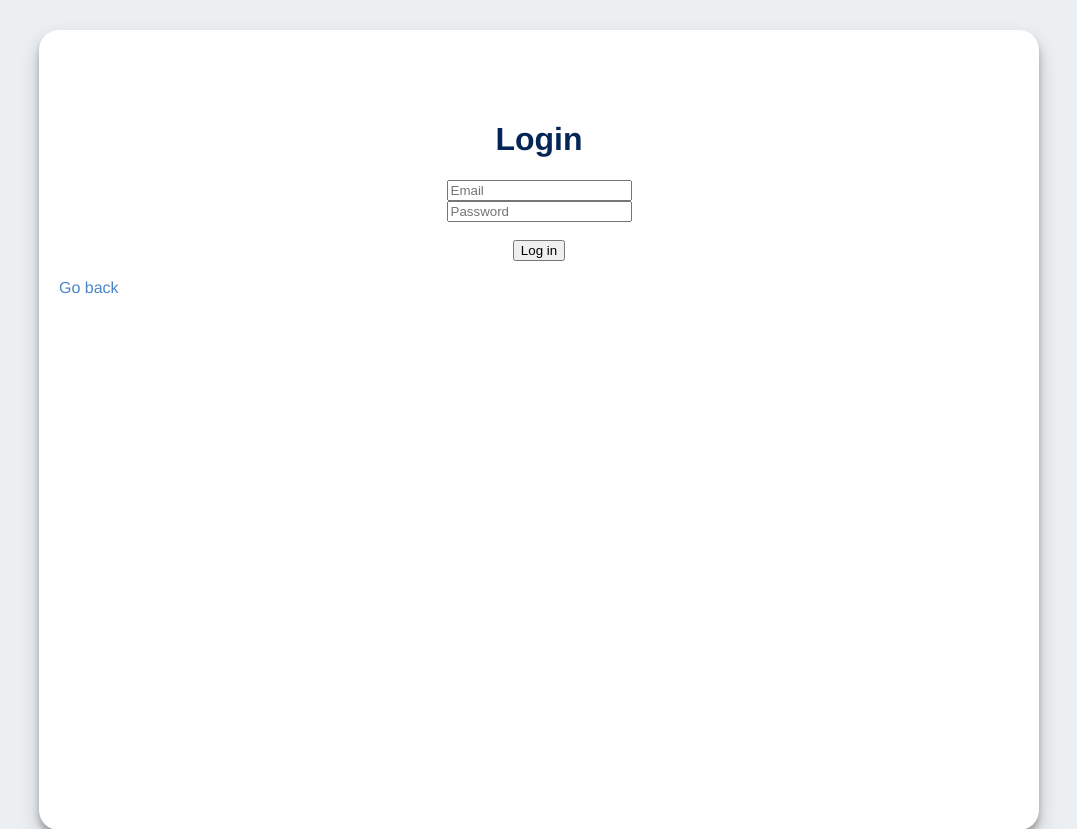
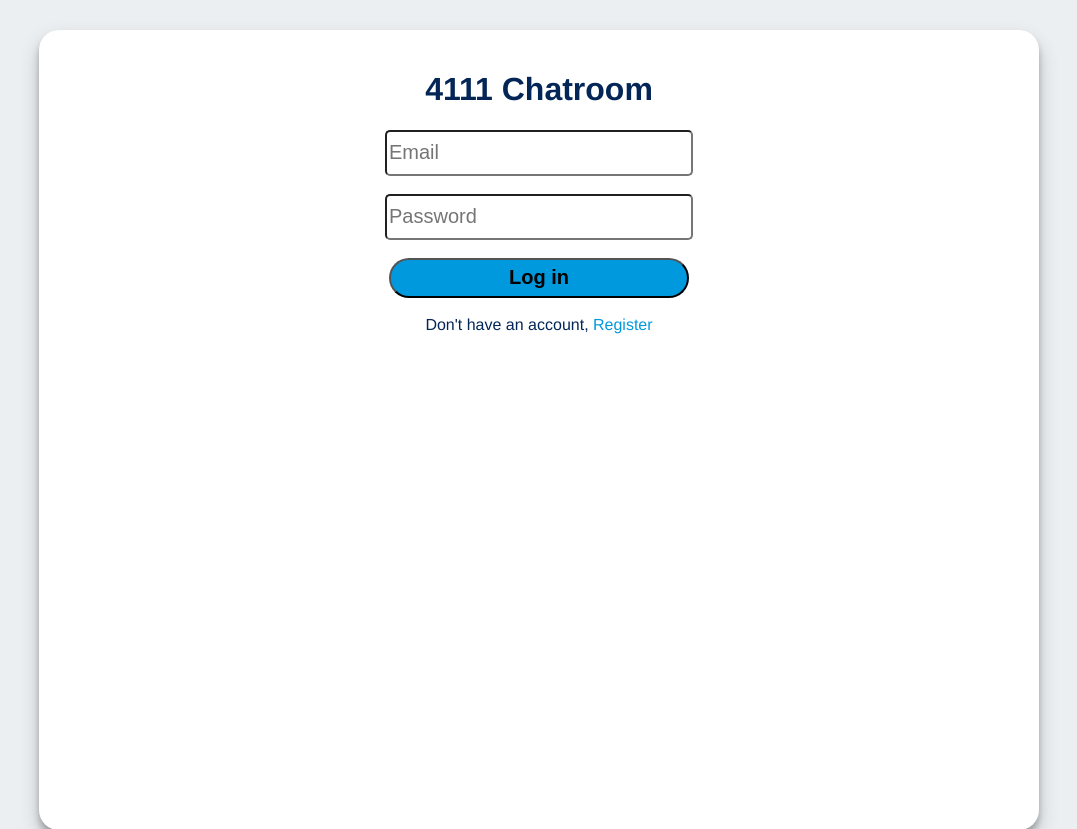
Before and after one commit to jl6017/CU-database-project, a Flask app: page /login.html in a window 1280 px wide. Shown: the top 829 px of the page, without its empty margins (101-1178 px from the left). Run offline with Flask 2, Linux system fonts and the light colour scheme.

Commit message:
login_update

```diff
--- a/server.py
+++ b/server.py
@@ -85,17 +85,17 @@ def teardown_request(exception):
 
 @app.route('/')
 def start():
-    return render_template('index.html')
+    return render_template('login.html')
 
 
 @app.route('/index.html')
 def index():
-    return render_template('index.html')
+    return render_template('login.html')
 
 
 @app.route('/backtoindex.html', methods=['GET', ])
 def backtoindex():
-    return render_template('backtoindex.html', message=request.args.get('message'))
+    return render_template('login.html', message=request.args.get('message'))
 
 
 @app.route('/login.html', methods=['GET', 'POST'])
--- a/static/style.css
+++ b/static/style.css
@@ -9,7 +9,7 @@ body{
 }
 a {
     text-decoration: none;
-    color: #4a85c8;
+    color: #0099DD;
 }
 a:hover {
     border-bottom: 1px solid #F2B90C;
@@ -23,23 +23,30 @@ a:hover {
     border-radius: 20px;
     box-sizing: border-box;
     background-color: #fff;
-    /* box-shadow: 10px 5px 5px #CCD6D9; */
     box-shadow: 0 10px 20px rgba(0,0,0,0.19), 0 6px 6px rgba(0,0,0,0.23);
 }
-.index_page {
-    height: 30px;
-    font-size: 50px;
-    line-height: 20px;
-    padding-top: 5px;
+
+.login_box01{
     text-align: center;
-    border-bottom: 1px solid #042656;
-    padding-right: 40px;
 }
 
-.index_box1 {
-    padding-top: 50px;
-    text-align: center;
+.login_box02{
+    width: 300px;
+    height: 40px;
+    font-size: 20px;
+    border-radius: 5px;
+}
 
+.submit01{
+    width: 300px;
+    height: 40px;
+    font-size: 20px;
+    font-weight: bold;
+    background-color: #0099DD;
+    border-radius: 20px;
+}
+.submit01:hover {
+    background-color: #F2B90C;
 }
 
 .bottom1 {
--- a/templates/login.html
+++ b/templates/login.html
@@ -1,15 +1,18 @@
 {%extends 'base.html' %}
 {% block content %}
-<div class="index_box1">
+    <div class="login_box01">
 <form action="login.html" method="POST">
-    <h1>Login</h1>
+    <h1>4111 Chatroom</h1>
     <label>
-        <input type="email" name="email" placeholder="Email" required="required"><br>
+        <input class="login_box02" type="email" name="email" placeholder="Email" required="required"><br>
     </label>
+    <br>
     <label>
-        <input type="password" name="password" placeholder="Password" required="required"><br><br>
+        <input class="login_box02" type="password" name="password" placeholder="Password" required="required"><br><br>
     </label>
-    <input type="submit" value="Log in">
-</form></div><br>
-<a href="index.html">Go back</a>
+    <input class="submit01" type="submit" value="Log in">
+</form>
+    <br>
+        Don't have an account,
+<a href="register.html">Register</a></div>
 {% endblock %}
```
Also changed, not shown: templates/register.html (+11 -8 lines).
